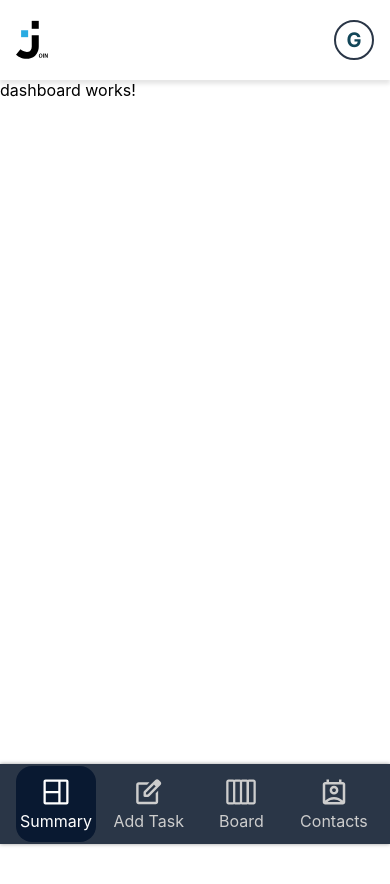
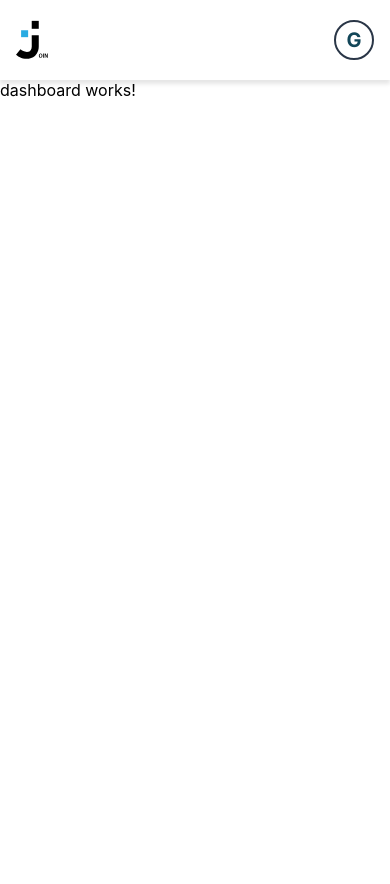
Before and after one commit to AnastasiaRoberz/join, an Angular app: page /summary in a window 390 px wide. Shown: the top 884 px of the page. Built offline with nearby package versions, Linux system fonts and the light colour scheme; a web font is replaced by a local one.

Commit message:
refactor main-component: derlete unneeded div "main-page" and change SCSS to responsive-service

```diff
--- a/src/app/features/main/main.html
+++ b/src/app/features/main/main.html
@@ -1,8 +1,5 @@
-<div class="main-page">
-  <app-header></app-header>
-  <app-sidebar></app-sidebar>
-  <div class="pages scroll-container">
-    <router-outlet />
-  </div>
-  <app-footer></app-footer>
+<app-header></app-header>
+<app-sidebar></app-sidebar>
+<div class="pages scroll-container">
+  <router-outlet />
 </div>
--- a/src/app/features/main/main.scss
+++ b/src/app/features/main/main.scss
@@ -1,6 +1,6 @@
 @use '../../../../public/assets/styles' as *;
 
-.main-page {
+:host {
   display: grid;
   grid-template-columns: calcClamp(190, 232, 1300, 770) 1fr;
   grid-template-rows: 96px 1fr;
@@ -8,9 +8,8 @@
     'sidebar header'
     'sidebar pages';
   height: 100dvh;
-  // overflow: hidden; //wahrscheinlich nicht benötigt
 
-  @include mobile {
+  &.is-mobile {
     display: block; //in mobile kein grid mehr -> Komponenten fixed angeordnet
   }
 }
--- a/src/app/features/main/main.ts
+++ b/src/app/features/main/main.ts
@@ -3,11 +3,17 @@ import { Header } from '../../layout/header/header';
 import { Sidebar } from '../../layout/sidebar/sidebar';
 import { RouterOutlet } from '@angular/router';
 import { Footer } from '../../layout/footer/footer';
+import { ResponsiveService } from '../../services/responsive.service';
 
 @Component({
-  imports: [Header, Sidebar, RouterOutlet, Footer],
+  imports: [Header, Sidebar, RouterOutlet],
   selector: 'app-main',
   styleUrl: './main.scss',
   templateUrl: './main.html',
+  host: {
+    '[class.is-mobile]': 'responsiveService.isMobile()',
+  },
 })
-export class Main {}
+export class Main {
+  responsiveService = inject(ResponsiveService);
+}
```
